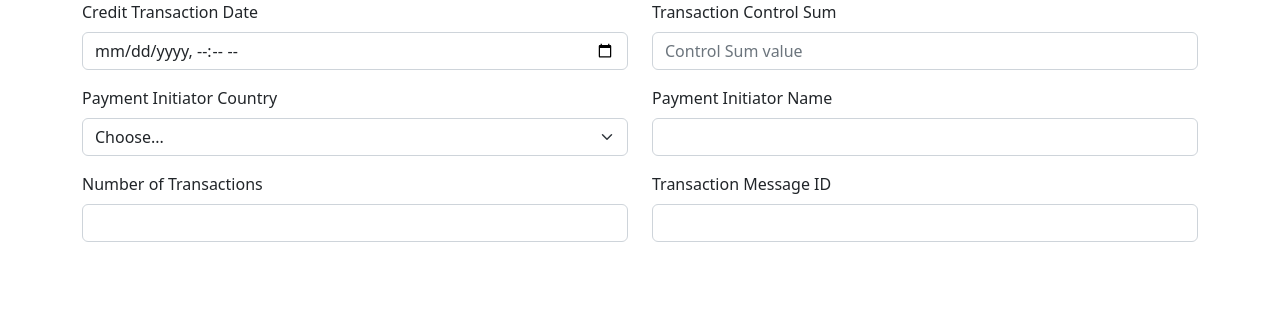
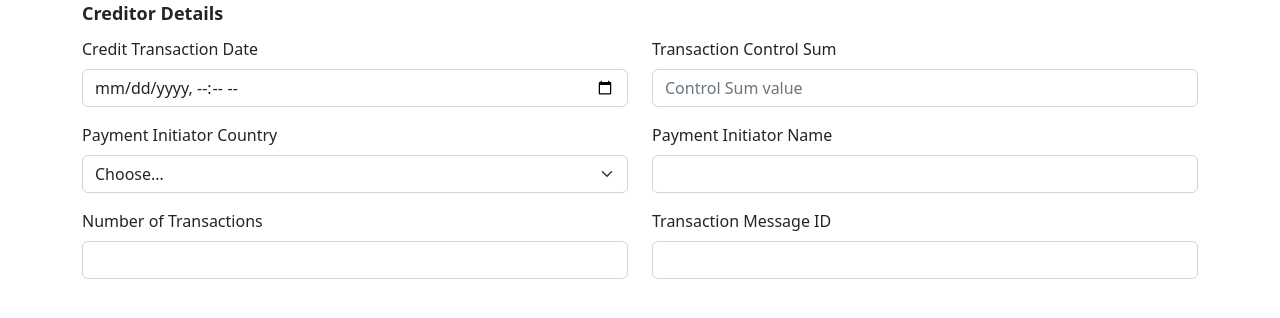
Before and after one commit to Annshuk/microfrotend-lerna, a React (Create React App) app in the folder packages/app3/: page / in a window 1280 px wide. Shown: the top 318 px of the page. Built offline with nearby package versions, Linux system fonts and the light colour scheme.

Commit message:
:up: updated component

```diff
--- a/packages/app3/package.json
+++ b/packages/app3/package.json
@@ -47,8 +47,10 @@
 	"devDependencies": {
 		"@craco/craco": "^7.0.0",
 		"@types/styled-components": "^5.1.14",
+		"clsx": "^1.2.1",
 		"craco-module-federation": "^1.1.0",
 		"design-system": "latest",
+		"rebass": "^4.0.7",
 		"sass": "^1.42.1"
 	}
 }
--- /dev/null
+++ b/packages/app3/src/components/Typography/Heading.js
@@ -0,0 +1,47 @@
+import styled from "styled-components"
+
+import clsx from 'clsx'
+
+const SectionTitle = styled.div`
+ font-weight: 600;
+ line-height:1.5;
+ margin-bottom:10px;
+
+ &.h1{
+    font-size: 18px;
+ }
+
+ &.h2 {
+    font-size: 16px;
+ }
+
+ &.h3 {
+    font-size: 14px;
+ }
+
+ &.h4 {
+    font-size: 12px;
+ }
+
+ &.h5 {
+   font-size: 10px;
+}
+
+&.h6 {
+   font-size: 8px;
+}
+ `
+
+/**
+ *
+ * Heading
+ * @returns h1,h2,h3,h4,h5,h6
+ */
+
+export const Heading = ({ title, variant = "h1", ...rest }) => <SectionTitle
+   as="h1"
+   className={ clsx({ [variant]: variant }) }
+   { ...rest }
+>
+   { title }
+</SectionTitle>
--- a/packages/app3/src/pages/EditPayment.js
+++ b/packages/app3/src/pages/EditPayment.js
@@ -1,10 +1,12 @@
 
 import { Form, Col, Row, } from 'reactstrap'
 import { InputLabelField } from "../components/InputLabelField"
+import { Heading } from '../components/Typography/Heading'
 
 export const EditPayment = () => {
+
     return <Form>
-
+        <Heading title="Creditor Details" variant='h1' />
         <Row>
             <Col md={ 6 }>
                 <InputLabelField label="Credit Transaction Date" type="datetime-local" name="CreDtTm" id="CreDtTm" placeholder="Date" />
```
Also changed, not shown: packages/app3/src/components/Typography/index.js (added), 2 other files (tests, documents, lock files or other folders).
